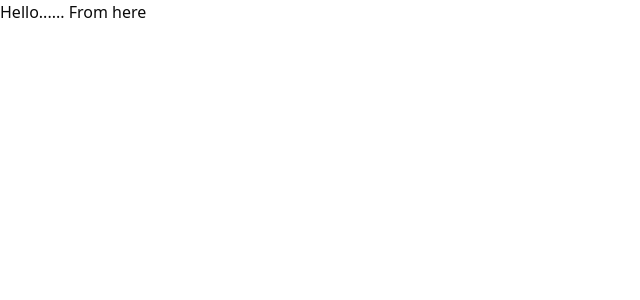
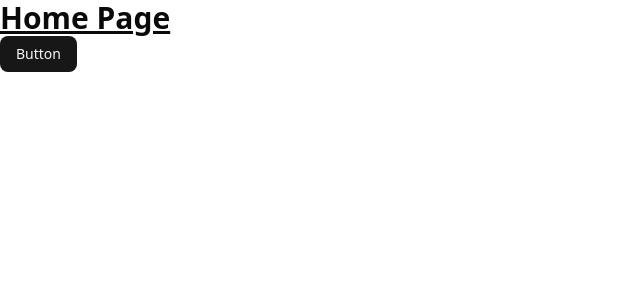
Before and after one commit to IsmailR16/medical-app, a Next.js app: page / in a window 1280 px wide. Shown: the top 300 px of the page, without its empty margins (0-640 px from the left). Built offline with nearby package versions, Linux system fonts and the light colour scheme.

Commit message:
init routes created

```diff
--- /dev/null
+++ b/app/(auth)/sign-in/page.tsx
@@ -0,0 +1,9 @@
+const SignInPage = () => {
+  return (
+    <div>
+      <h1 className="text-3xl font-bold underline">Sign In Page</h1>
+    </div>
+  );
+};
+
+export default SignInPage;
--- /dev/null
+++ b/app/(auth)/sign-up/page.tsx
@@ -0,0 +1,9 @@
+
+export default function SignUpPage() {
+    return (
+        <div>
+            <h1>Sign Up</h1>
+            {/* Sign-up form goes here */}
+        </div>
+    );
+}
--- /dev/null
+++ b/app/(marketing)/faq/page.tsx
@@ -0,0 +1,7 @@
+export default function FAQPage() {
+  return (
+    <div>
+      <h1 className="text-3xl font-bold underline">FAQ Page</h1>
+    </div>
+  );
+}
--- /dev/null
+++ b/app/(marketing)/features/page.tsx
@@ -0,0 +1,7 @@
+export default function FeaturesPage() {
+  return (
+    <div>
+      <h1 className="text-3xl font-bold underline">Feutures Page</h1>
+    </div>
+  );
+}
--- /dev/null
+++ b/app/(marketing)/page.tsx
@@ -0,0 +1,11 @@
+import { Button } from "@/components/ui/button";
+
+
+export default function LandingPage() {
+  return (
+    <div>
+      <h1 className="text-3xl font-bold underline">Home Page</h1>
+      <Button>Button</Button>
+    </div>
+  );
+}
--- /dev/null
+++ b/app/(marketing)/pricing/page.tsx
@@ -0,0 +1,7 @@
+export default function PricingPage() {
+  return (
+    <div>
+      <h1 className="text-3xl font-bold underline">Pricing Page</h1>
+    </div>
+  );
+}
--- a/app/page.tsx
+++ /dev/null
@@ -1,7 +0,0 @@
-export default function Home() {
-  return (
-    <div>
-      Hello...... From here
-    </div>
-  );
-}
--- /dev/null
+++ b/components/ui/button.tsx
@@ -0,0 +1,64 @@
+import * as React from "react"
+import { cva, type VariantProps } from "class-variance-authority"
+import { Slot } from "radix-ui"
+
+import { cn } from "@/lib/utils"
+
+const buttonVariants = cva(
+  "inline-flex items-center justify-center gap-2 whitespace-nowrap rounded-md text-sm font-medium transition-all disabled:pointer-events-none disabled:opacity-50 [&_svg]:pointer-events-none [&_svg:not([class*='size-'])]:size-4 shrink-0 [&_svg]:shrink-0 outline-none focus-visible:border-ring focus-visible:ring-ring/50 focus-visible:ring-[3px] aria-invalid:ring-destructive/20 dark:aria-invalid:ring-destructive/40 aria-invalid:border-destructive",
+  {
+    variants: {
+      variant: {
+        default: "bg-primary text-primary-foreground hover:bg-primary/90",
+        destructive:
+          "bg-destructive text-white hover:bg-destructive/90 focus-visible:ring-destructive/20 dark:focus-visible:ring-destructive/40 dark:bg-destructive/60",
+        outline:
+          "border bg-background shadow-xs hover:bg-accent hover:text-accent-foreground dark:bg-input/30 dark:border-input dark:hover:bg-input/50",
+        secondary:
+          "bg-secondary text-secondary-foreground hover:bg-secondary/80",
+        ghost:
+          "hover:bg-accent hover:text-accent-foreground dark:hover:bg-accent/50",
+        link: "text-primary underline-offset-4 hover:underline",
+      },
+      size: {
+        default: "h-9 px-4 py-2 has-[>svg]:px-3",
+        xs: "h-6 gap-1 rounded-md px-2 text-xs has-[>svg]:px-1.5 [&_svg:not([class*='size-'])]:size-3",
+        sm: "h-8 rounded-md gap-1.5 px-3 has-[>svg]:px-2.5",
+        lg: "h-10 rounded-md px-6 has-[>svg]:px-4",
+        icon: "size-9",
+        "icon-xs": "size-6 rounded-md [&_svg:not([class*='size-'])]:size-3",
+        "icon-sm": "size-8",
+        "icon-lg": "size-10",
+      },
+    },
+    defaultVariants: {
+      variant: "default",
+      size: "default",
+    },
+  }
+)
+
+function Button({
+  className,
+  variant = "default",
+  size = "default",
+  asChild = false,
+  ...props
+}: React.ComponentProps<"button"> &
+  VariantProps<typeof buttonVariants> & {
+    asChild?: boolean
+  }) {
+  const Comp = asChild ? Slot.Root : "button"
+
+  return (
+    <Comp
+      data-slot="button"
+      data-variant={variant}
+      data-size={size}
+      className={cn(buttonVariants({ variant, size, className }))}
+      {...props}
+    />
+  )
+}
+
+export { Button, buttonVariants }
```
Also changed, not shown: File-Structure.txt (added).
